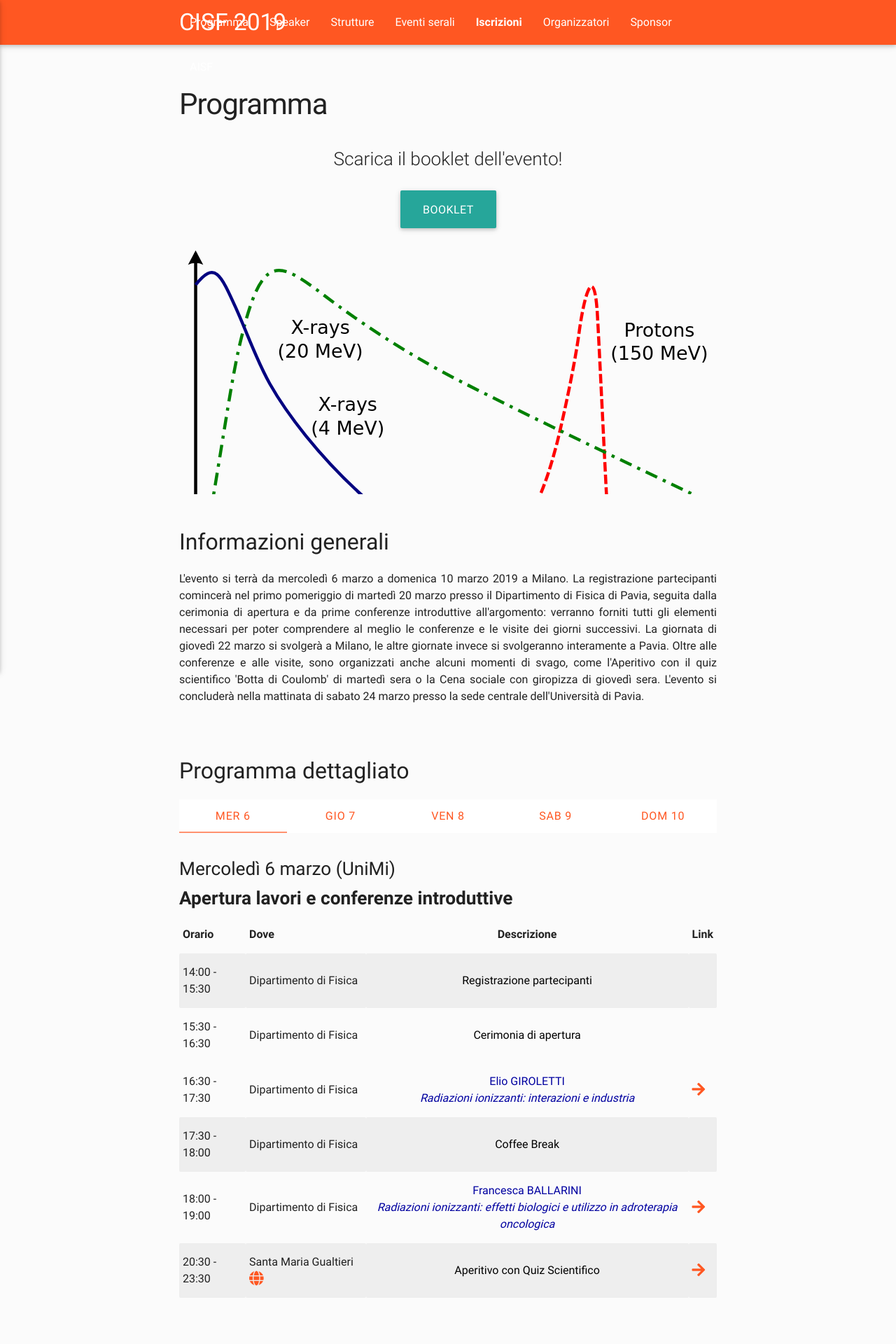
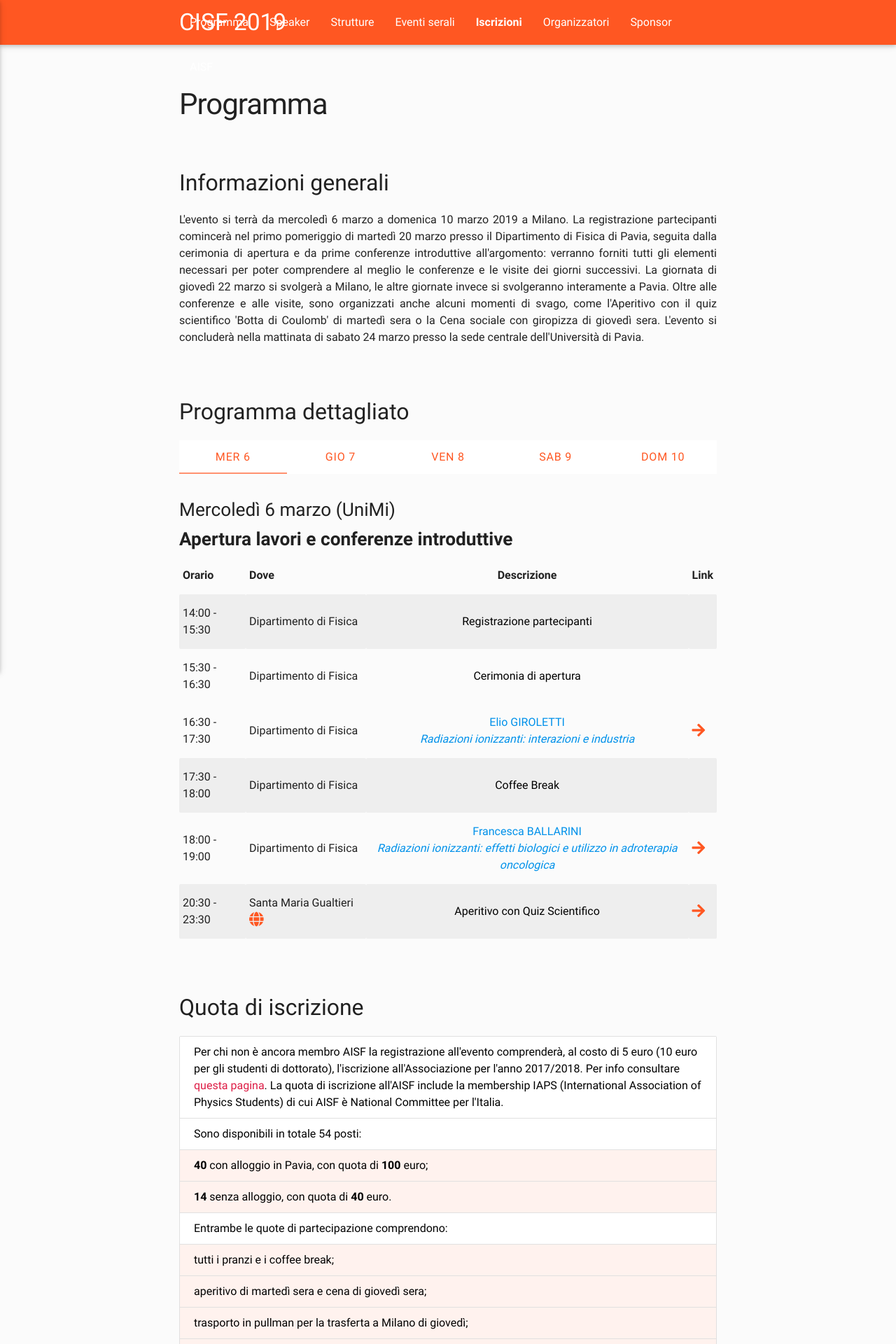
Before and after one commit to ai-sf/cisf19, a Jekyll site: the page built from programma.html, in a window 1280 px wide. Shown: the top 1920 px of the page at 70% size. Built offline with Jekyll 4.4.1, drawn with Linux system fonts in a browser that asks for light colours; nearby versions of some CDN libraries; library files that are not in the unit come from our copies.

Commit message:
fix js warnings + minor cosmetic fixes

```diff
--- a/_data/generic.yml
+++ b/_data/generic.yml
@@ -1,4 +1,4 @@
 title: CISF 2019
 long_title: "Conferenza Italiana Studenti di Fisica 2019"
 color1: "#FF5722"
-color2: "#334ED7"
+color2: "#0091EA"
--- a/_data/organizzatori.yml
+++ b/_data/organizzatori.yml
@@ -68,8 +68,7 @@
   ruolo: "Graphic Designer e fotografo"
 
 - nome: "Marta Fornaroli"
-#  img: "img/staff/fornaroli.jpg"
-  img: "img/staff/noavatar.jpg"
+  img: "img/staff/Marta_q.jpg"
   studio: "Laurea Magistrale"
   uni: "Università degli Studi di Milano"
   ruolo: "Responsabile seminari"
--- a/_includes/scripts.html
+++ b/_includes/scripts.html
@@ -1,6 +1,6 @@
 <script src="https://code.jquery.com/jquery-2.1.1.min.js"></script>
 <script src="{{ site.url }}/js/bin/materialize.min.js"></script>
-<script src="{{ site.url }}/js/init.js"></script>
+<!-- <script src="{{ site.url }}/js/init.js"></script> -->
 
 <script> // Slider
   $(document).ready(function(){
@@ -24,7 +24,7 @@
   });
 </script>
 
-<script src="{{ site.url }}/js/jquery-1.11.3.min.js" type="text/javascript"></script>
+<!-- <script src="{{ site.url }}/js/jquery-1.11.3.min.js" type="text/javascript"></script>
     <script src="{{ site.url }}/js/jssor.slider-22.2.16.mini.js" type="text/javascript"></script>
     <script type="text/javascript">
         jQuery(document).ready(function ($) {
@@ -42,6 +42,7 @@
                 $Align: 260
               }
             };
+
 
             var jssor_1_slider = new $JssorSlider$("jssor_1", jssor_1_options);
 
@@ -96,3 +97,5 @@
         .jssora02r.jssora02rds { background-position: -63px -33px; opacity: .3; pointer-events: none; }
         /* jssor slider thumbnail navigator skin 03 css *//*.jssort03 .p            (normal).jssort03 .p:hover      (normal mouseover).jssort03 .pav          (active).jssort03 .pdn          (mousedown)*/.jssort03 .p {    position: absolute;    top: 0;    left: 0;    width: 62px;    height: 32px;}.jssort03 .t {    position: absolute;    top: 0;    left: 0;    width: 100%;    height: 100%;    border: none;}.jssort03 .w, .jssort03 .pav:hover .w {    position: absolute;    width: 60px;    height: 30px;    border: white 1px dashed;    box-sizing: content-box;}.jssort03 .pdn .w, .jssort03 .pav .w {    border-style: solid;}.jssort03 .c {    position: absolute;    top: 0;    left: 0;    width: 62px;    height: 32px;    background-color: #000;    filter: alpha(opacity=45);    opacity: .45;    transition: opacity .6s;    -moz-transition: opacity .6s;    -webkit-transition: opacity .6s;    -o-transition: opacity .6s;}.jssort03 .p:hover .c, .jssort03 .pav .c {    filter: alpha(opacity=0);    opacity: 0;}.jssort03 .p:hover .c {    transition: none;    -moz-transition: none;    -webkit-transition: none;    -o-transition: none;}* html .jssort03 .w {    width /**/: 62px;    height /**/: 32px;}
     </style>
+
+-->
--- a/iscrizioni.html
+++ b/iscrizioni.html
@@ -43,7 +43,7 @@
 
 
 <div class="row center">
-    <a href="https://form.jotformeu.com/80102095226345" target="_blank" id="download-button" class="btn-large waves-effect waves-light teal lighten-1">Registrazione</a><br>
+    <a href="https://goo.gl/forms/qPpqnwCQ1Tsiba6h1" target="_blank" id="download-button" class="btn-large waves-effect waves-light blue">Registrazione</a><br>
   </div>
 
 
--- a/programma.html
+++ b/programma.html
@@ -2,13 +2,17 @@
 layout: page
 title: Programma
 ---
+
+<!--	SEZIONE BOOKLET
+
 <div class="row center">
   <h5 class="header col s12 light">Scarica il booklet dell'evento!</h5>
 </div>
 <div class="row center">
-  <a href="{{site.url}}/files/booklet.pdf" target="_blank" id="download-button" class="btn-large waves-effect waves-light teal lighten-1">Booklet</a>
+  <a href="{{site.url}}/files/booklet.pdf" target="_blank" id="download-button" class="btn-large waves-effect waves-light {{ site.data.generic.color1 }}">Booklet</a>
 </div>
   <img src="{{site.url}}/img/picchi.svg">
+-->
 
   <div class="section">
       <h2>Informazioni generali</h2>
@@ -52,19 +56,19 @@
             {% assign tc = "black" %}
           {% elsif act.tag == "conf" %}
             {% assign bg = "rgba(0,0,0,0)" %}
-            {% assign tc = "#0000a0" %}
+            {% assign tc = "#0091EA" %}
           {% elsif act.tag == "sera" %}
             {% assign bg = "#eeeeee" %}
             {% assign tc = "#000000" %}
           {% elsif act.tag == "visit" %}
             {% assign bg = "#rgba(0,0,0,0)" %}
-            {% assign tc = "#00802b" %}
+            {% assign tc = "#00C853" %}
           {% elsif act.tag == "svago" %}
             {% assign bg = "#eeeeee" %}
             {% assign tc = "#000000" %}
           {% elsif act.tag == "studenti" %}
             {% assign bg = "rgba(0,0,0,0)" %}
-            {% assign tc = "#990099" %}
+            {% assign tc = "#C51162" %}
           {% elsif act.tag == "firstlast" %}
             {% assign bg = "#eeeeee" %}
             {% assign tc = "#000000" %}
```
Also changed, not shown: img/staff/Marta.jpg (added), img/staff/Marta_q.jpg (added).
